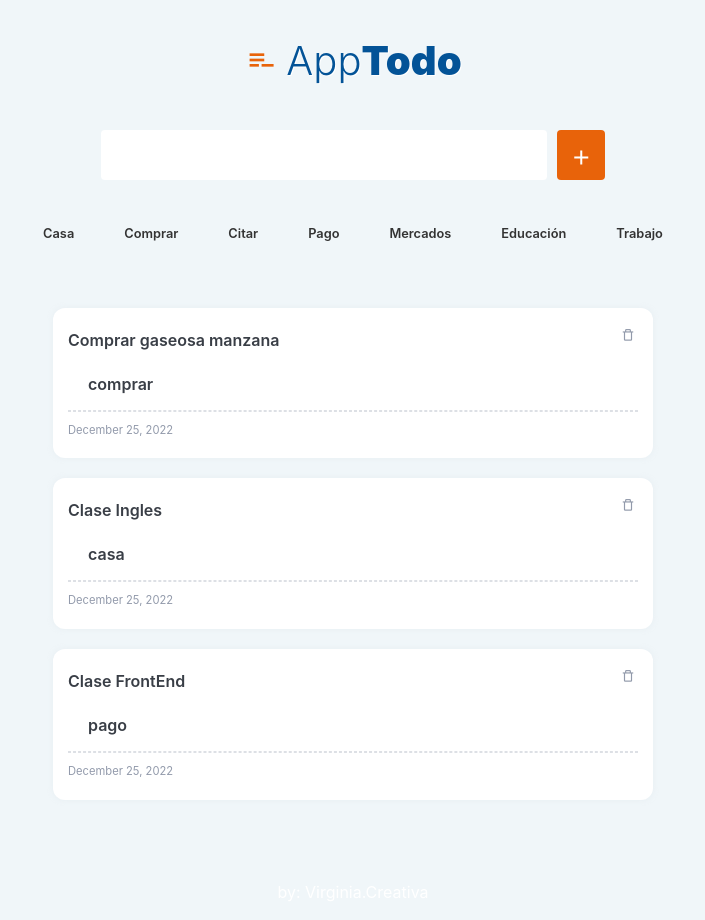
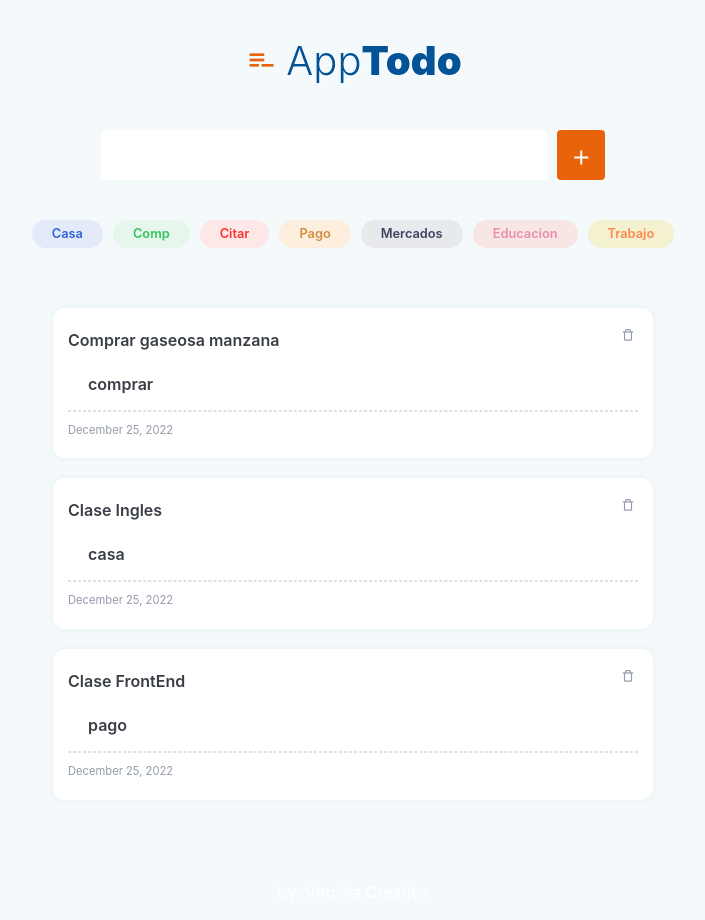
Before and after one commit to VirginiaCreativa/TodoApp, a React (Vite) app: page / in a window 1280 px wide. Shown: the whole page, without its empty margins (287-992 px from the left). Built offline with nearby package versions, Linux system fonts and the light colour scheme.

Commit message:
Tag final

```diff
--- a/src/components/molecules/TodoAdd.jsx
+++ b/src/components/molecules/TodoAdd.jsx
@@ -24,8 +24,6 @@ const TodoAdd = ({ onNewTodo }) => {
   //   return newTodo;
   // };
 
-  console.log(watch());
-
   return (
     <Form name="formulario">
       <InputAdd register={description} type="text" name="addTodo" />
--- a/src/components/molecules/TodoSelections.jsx
+++ b/src/components/molecules/TodoSelections.jsx
@@ -1,11 +1,9 @@
-/* eslint-disable react/no-array-index-key */
+import React, { useState } from 'react';
 import styled from 'styled-components';
 
-import texts from '../../config/text.json';
+import capitalizeFirstLetter from '../../config/capitalizeFirstLetter';
 import Tag from '../atoms/Tag';
-import tagsColors from './tags_colors';
-
-const Selections = texts.selections;
+import tagsDatas from './tags_datas';
 
 const BoxSelections = styled.div`
   display: flex;
@@ -15,11 +13,19 @@ const BoxSelections = styled.div`
 `;
 
 const TodoSelections = () => {
-  console.log(tagsColors);
+  const [isTag, setIsTag] = useState([]);
+
+  console.log(tagsDatas);
+
   return (
     <BoxSelections>
-      {Object.keys(Selections).map((item, index) => (
-        <Tag key={index} text={Selections[item]} />
+      {tagsDatas.map((item, index) => (
+        <Tag
+          key={item.index}
+          text={capitalizeFirstLetter(item.name)}
+          bg={item.background}
+          color={item.color}
+        />
       ))}
     </BoxSelections>
   );
--- a/src/components/molecules/tags_colors.js
+++ b/src/components/molecules/tags_datas.js
@@ -1,34 +1,41 @@
 import variable from '../../styles/variable';
 
-const tagsColors = {
-  casa: {
+const tagsDatas = [
+  {
+    name: 'casa',
     background: variable.tag_bg_1,
     color: variable.tag_col_1,
   },
-  comprar: {
+  {
+    name: 'comp',
     background: variable.tag_bg_2,
     color: variable.tag_col_2,
   },
-  citar: {
+  {
+    name: 'citar',
     background: variable.tag_bg_3,
     color: variable.tag_col_3,
   },
-  pago: {
+  {
+    name: 'pago',
     background: variable.tag_bg_4,
     color: variable.tag_col_4,
   },
-  mercados: {
+  {
+    name: 'mercados',
     background: variable.tag_bg_5,
     color: variable.tag_col_5,
   },
-  educacion: {
+  {
+    name: 'educacion',
     background: variable.tag_bg_6,
     color: variable.tag_col_6,
   },
-  trabajo: {
+  {
+    name: 'trabajo',
     background: variable.tag_bg_7,
     color: variable.tag_col_7,
   },
-};
+];
 
-export default tagsColors;
+export default tagsDatas;
--- /dev/null
+++ b/src/config/capitalizeFirstLetter.js
@@ -0,0 +1,5 @@
+/* eslint-disable implicit-arrow-linebreak */
+const capitalizeFirstLetter = (string) =>
+  string.charAt(0).toUpperCase() + string.slice(1);
+
+export default capitalizeFirstLetter;
--- a/src/config/text.json
+++ /dev/null
@@ -1,13 +0,0 @@
-{
-  "appName": "todoApp",
-  "by": "@Virginia.Creativa",
-  "selections": {
-    "tagCasa": "Casa",
-    "tagComprar": "Comprar",
-    "tagCitar": "Citar",
-    "tagPago": "Pago",
-    "tagMercado": "Mercados",
-    "tagEducacion": "Educación",
-    "tagTrabajo": "Trabajo"
-  }
-}
--- a/src/styles/global.scss
+++ b/src/styles/global.scss
@@ -1,13 +1,9 @@
 body {
-  // background-image:  repeating-linear-gradient(0deg, #bdd6ff, #bdd6ff 1px, #e9f5f7 1px, #e9f5f7);
-  // background-size: 20px 20px;
-  // opacity: 0.5;
-  margin: 0;
   color: #333;
   font-family: Source Sans Pro, Inter, Avenir, Helvetica, Arial, sans-serif !important;
   font-size: 2rem;
   font-weight: 400;
-  background-color: rgb(240, 246, 249);
+  background-color: rgb(244, 249, 251);
   -webkit-font-smoothing: antialiased;
   -moz-osx-font-smoothing: grayscale;
 }
```
Also changed, not shown: 1 other file (tests, documents, lock files or other folders).
